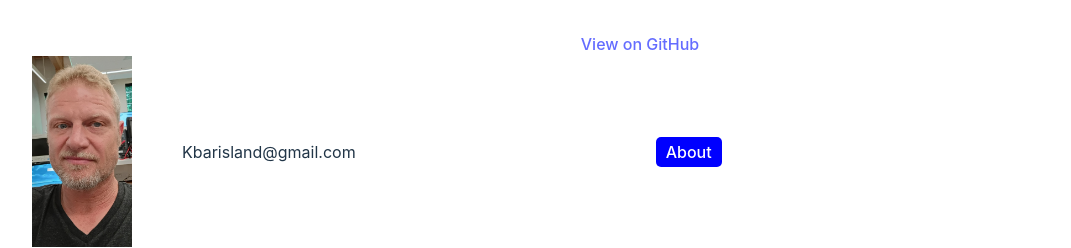
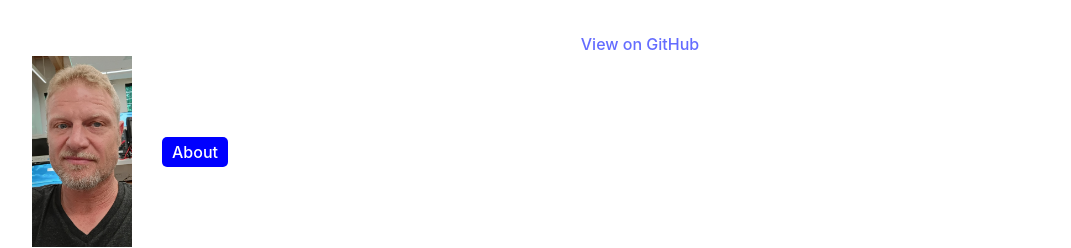
Before and after one commit to HanseC44/vite-react, a React (Vite) app: page / in a window 1280 px wide. Shown: the top 248 px of the page, without its empty margins (0-1071 px from the left). Built offline with nearby package versions, Linux system fonts and the light colour scheme.

Commit message:
cleanups

```diff
--- a/src/App.tsx
+++ b/src/App.tsx
@@ -1,6 +1,6 @@
 import { BrowserRouter, Routes, Route, useNavigate, useLocation } from 'react-router-dom';
 import { useEffect } from 'react';
-import introPic from './assets/SenProj.jpg';
+import introPic from './assets/SenProj.png';
 import boardsPic from './assets/boards.jpg';
 import mePic from './assets/me.jpg';
 import prePic from './assets/pre.jpg';
@@ -30,8 +30,7 @@ const Home = () => {
       </a>
       <div style={{ display: "flex", alignItems: "center", textAlign: "left" }}>
         <img src={mePic} alt="Logo" width="100" />
-        <p style={{ marginLeft: "50px" }}>    Kbarisland@gmail.com</p>
-        <button onClick={() => navigate('/about')}style={{ marginLeft: "300px", backgroundColor: "blue", color: "white", padding: "5px 10px", border: "none", borderRadius: "5px"}}>
+        <button onClick={() => navigate('/about')}style={{ marginLeft: "30px", backgroundColor: "blue", color: "white", padding: "5px 10px", border: "none", borderRadius: "5px"}}>
           About
         </button>
       </div>
--- a/src/pages/AboutPage.tsx
+++ b/src/pages/AboutPage.tsx
@@ -24,6 +24,7 @@ const AboutPage = () => {
         links, and other helpful resources to support both my own learning and that of others in the community. I welcome feedback and collaboration
         as the project grows.
       </p>
+      <p style={{ marginLeft: "50px" }}>    Kbarisland@gmail.com</p>
 
     <div style={{ marginTop: "100px" }}>
       <img src={bDegreePic} alt="Logo" width="400" />
```
Also changed, not shown: src/assets/SenProj.png (added), 1 other file (tests, documents, lock files or other folders).
